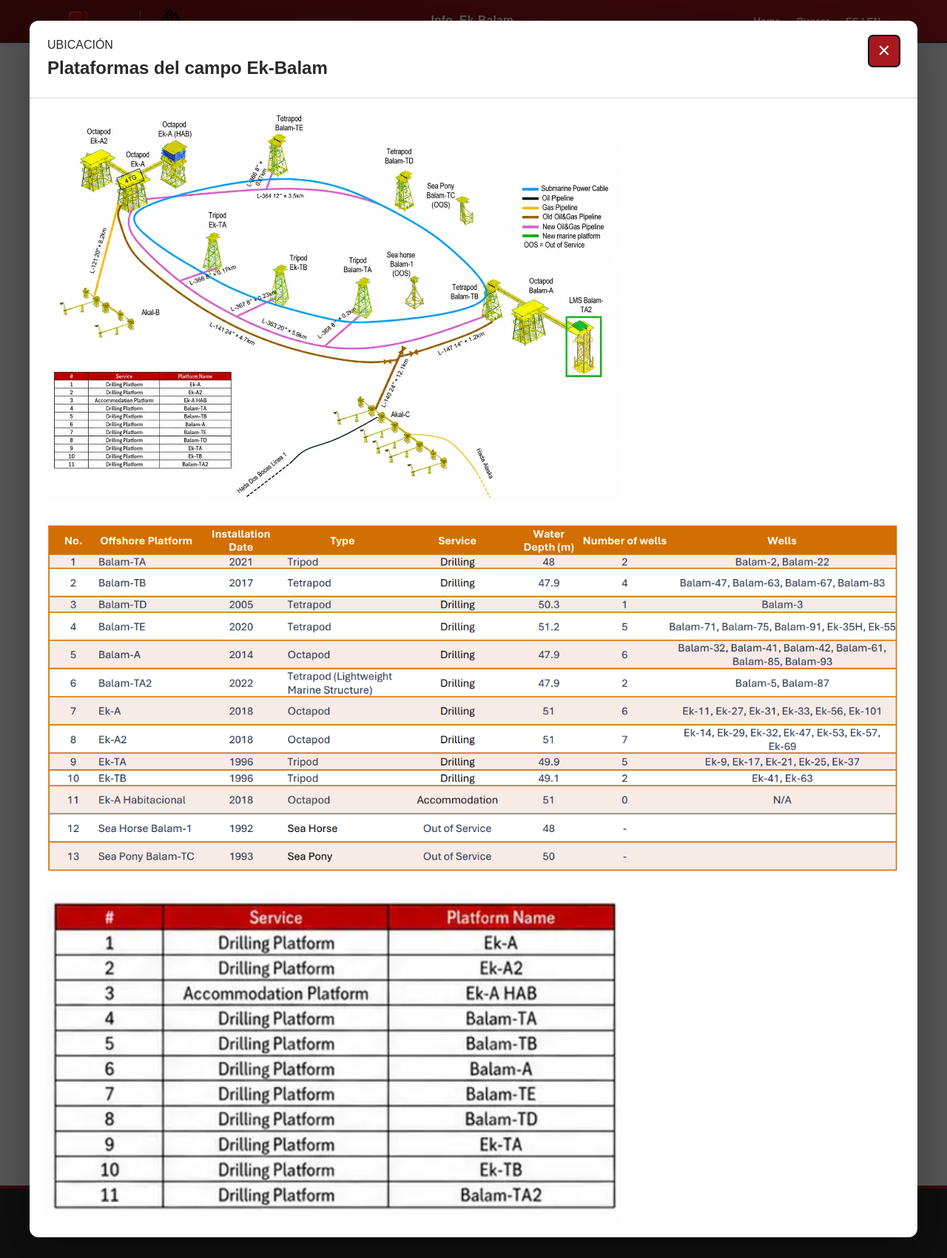
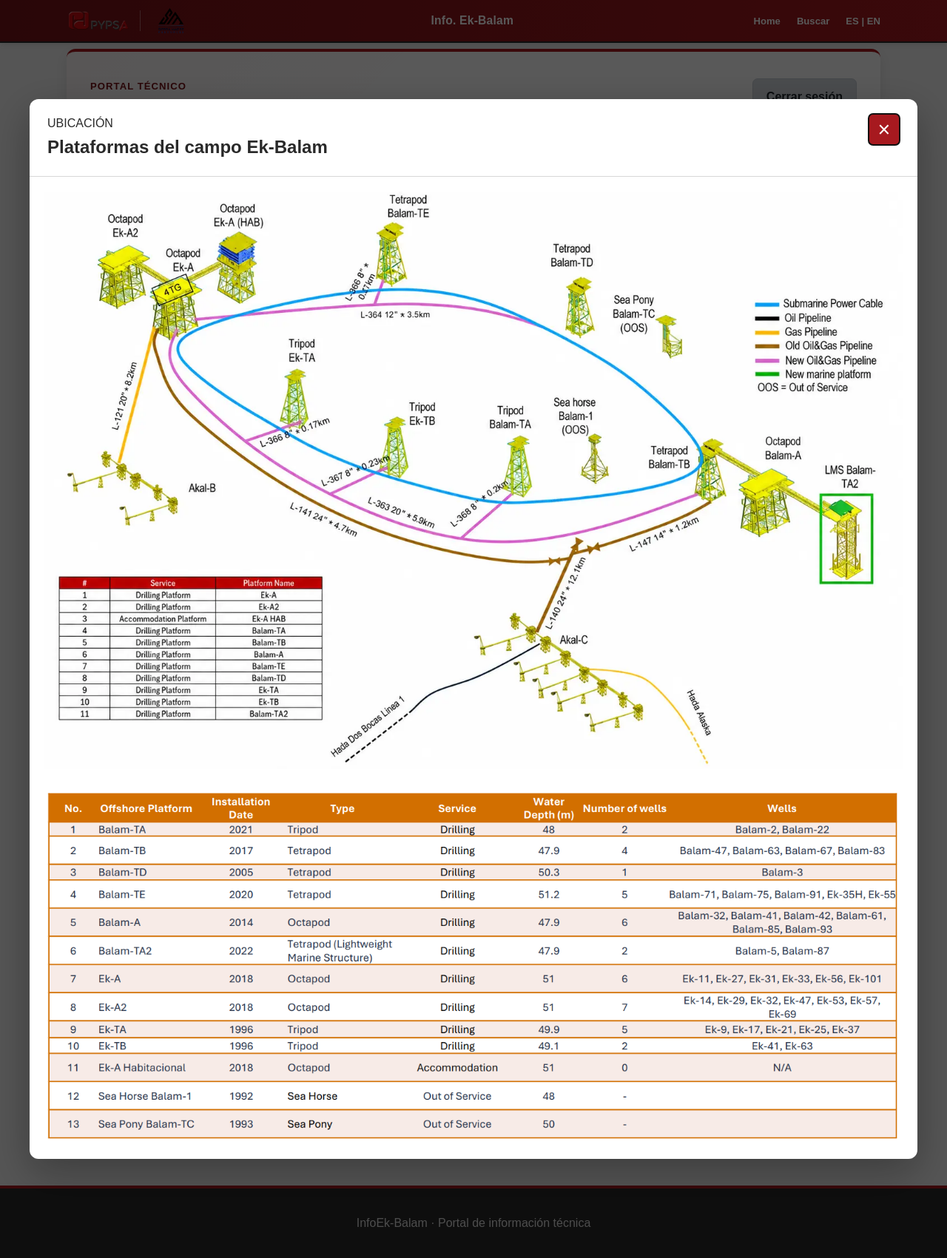
Before and after one commit to CELSOVEN/InfoEK-Balam, a Flask app: page /portal in a window 1280 px wide, after a click that opens the changed part. Shown: the whole page at 74% size. Run offline with Flask 3, Linux system fonts and the light colour scheme; a user stored in the database is signed in; data comes from the database, SQL or seed files in the repository.

Commit message:
Corrección en plataformas

```diff
--- a/static/css/styles.css
+++ b/static/css/styles.css
@@ -397,6 +397,15 @@ pre {
     display: block;
     width: 100%;
     height: auto;
+}
+
+.imagen-mapa-plataformas {
+    grid-column: 1 / -1;
+    justify-self: center;
+    width: 100%;
+    max-width: 100%;
+    margin-inline: auto;
+    object-fit: contain;
 }
 
 .imagen-plataformas-completa {
--- a/templates/portal.html
+++ b/templates/portal.html
@@ -150,11 +150,6 @@
             class="imagen-plataformas imagen-plataformas-completa"
         >
 
-        <img
-            src="{{ url_for('static', filename='img/Tabla_plataformas.png') }}"
-            alt="Tabla con el servicio y nombre de las once plataformas"
-            class="imagen-plataformas imagen-tabla-plataformas"
-        >
     </div>
 </dialog>
 
```
